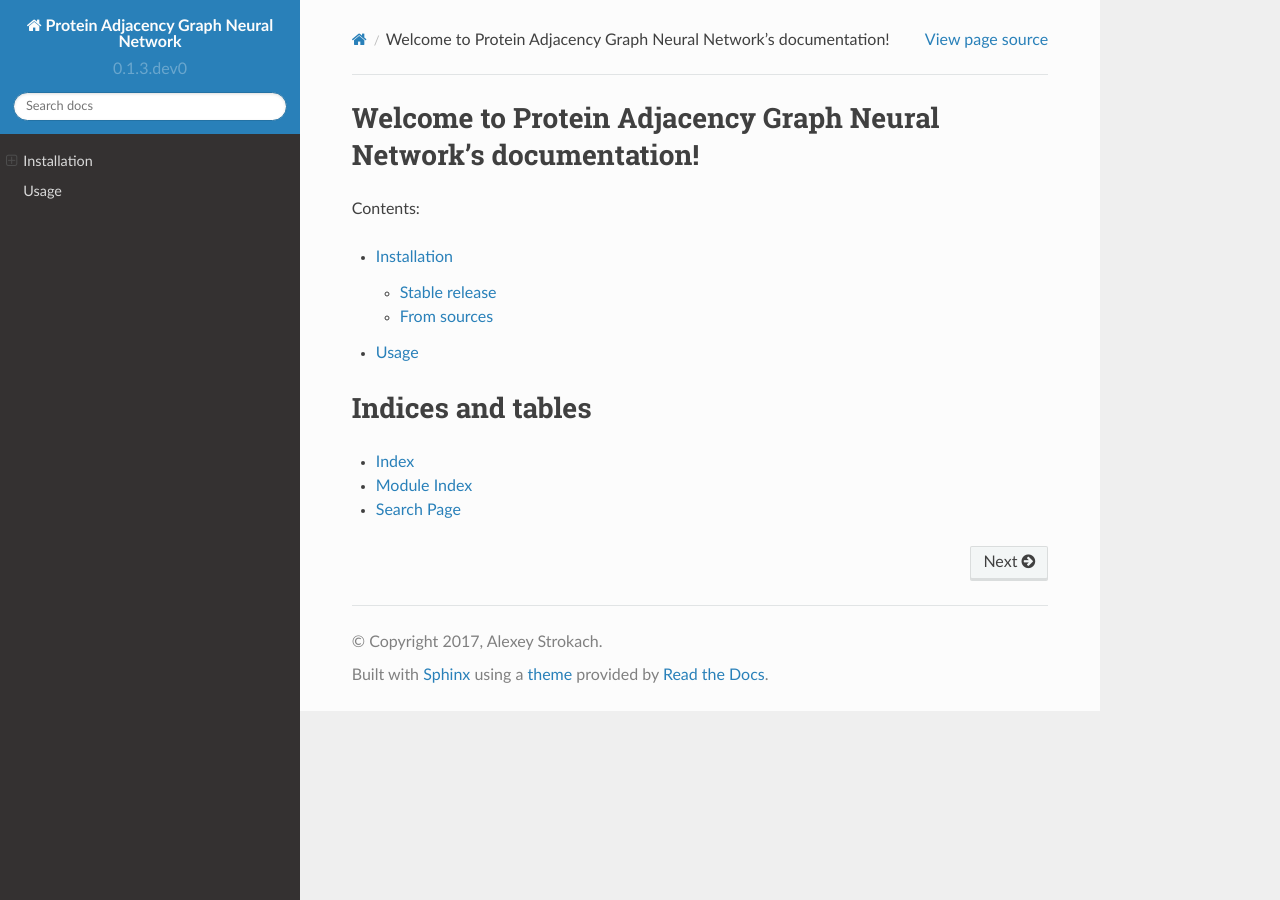
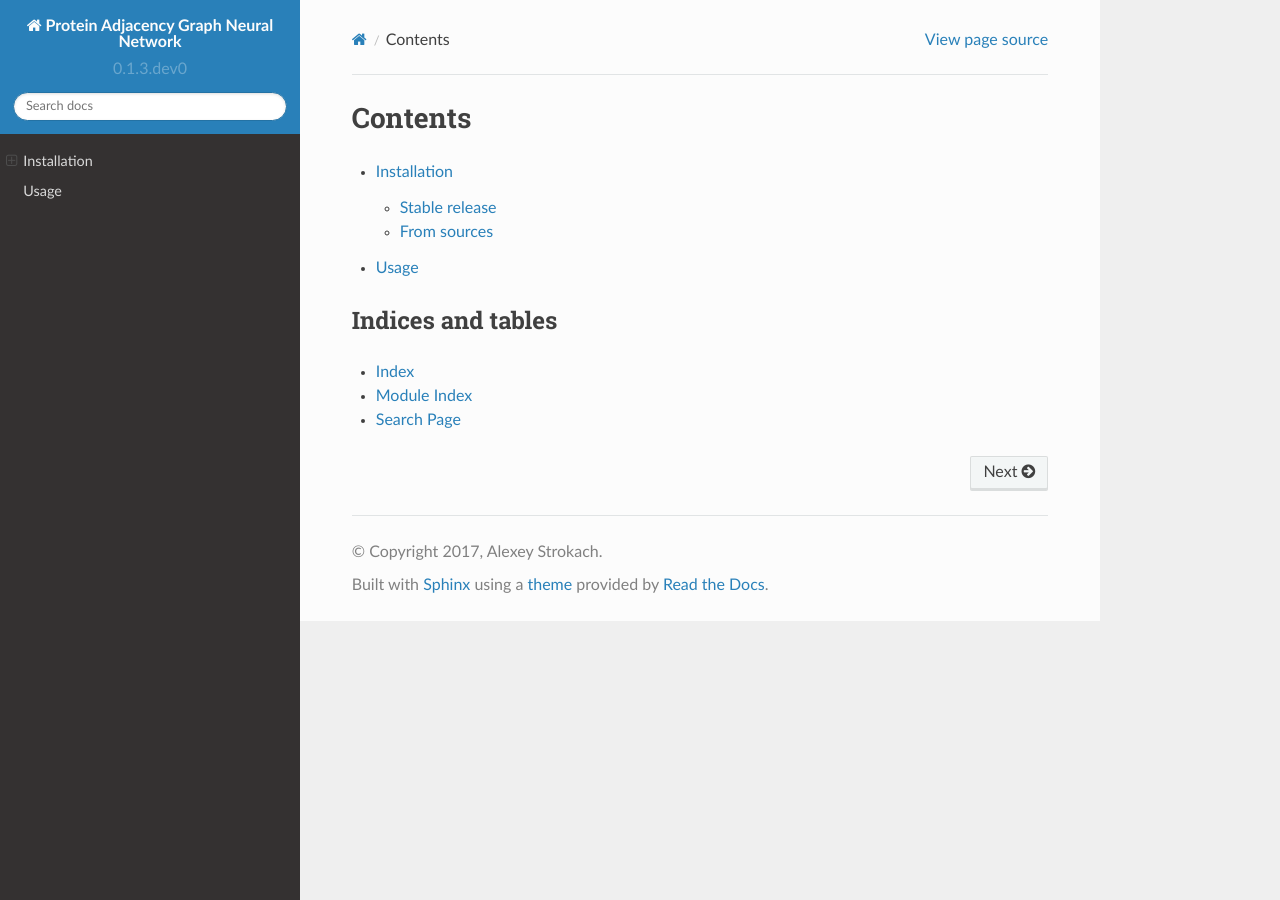
Before and after one commit to ostrokach/protein-adjacency-net, a Sphinx documentation site: the page built from docs/index.rst, in a window 1280 px wide. Built offline with Sphinx 7.4.7 and the Read the Docs theme 2.0.0, drawn with Linux system fonts in a browser that asks for light colours; pages that are not in the unit, such as notebooks, are missing from menus.

Commit message:
Update docs index page

```diff
--- a/docs/index.rst
+++ b/docs/index.rst
@@ -1,7 +1,6 @@
-Welcome to Protein Adjacency Graph Neural Network's documentation!
-==================================================================
-
-Contents:
+========
+Contents
+========
 
 .. toctree::
    :maxdepth: 2
```
